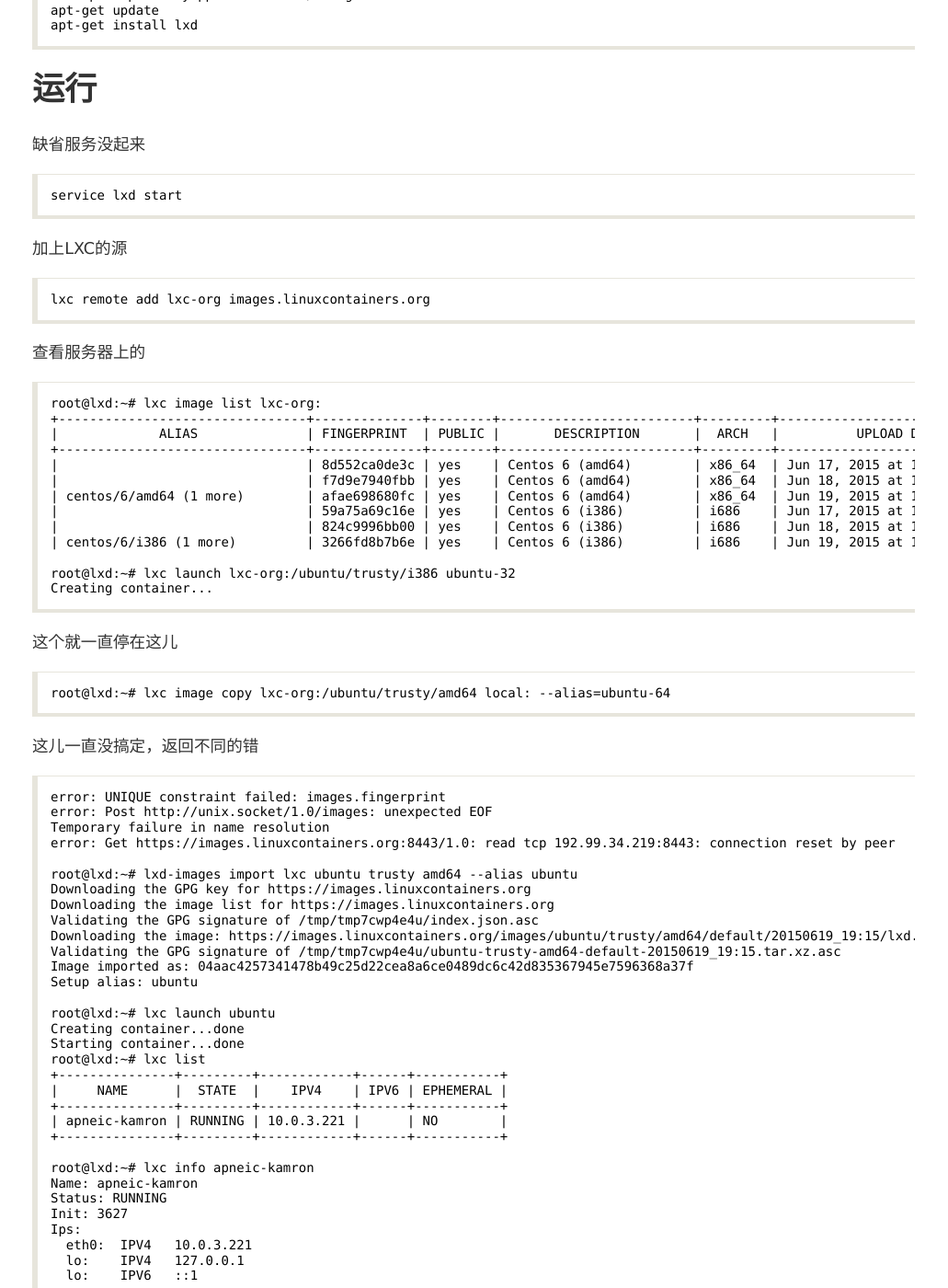
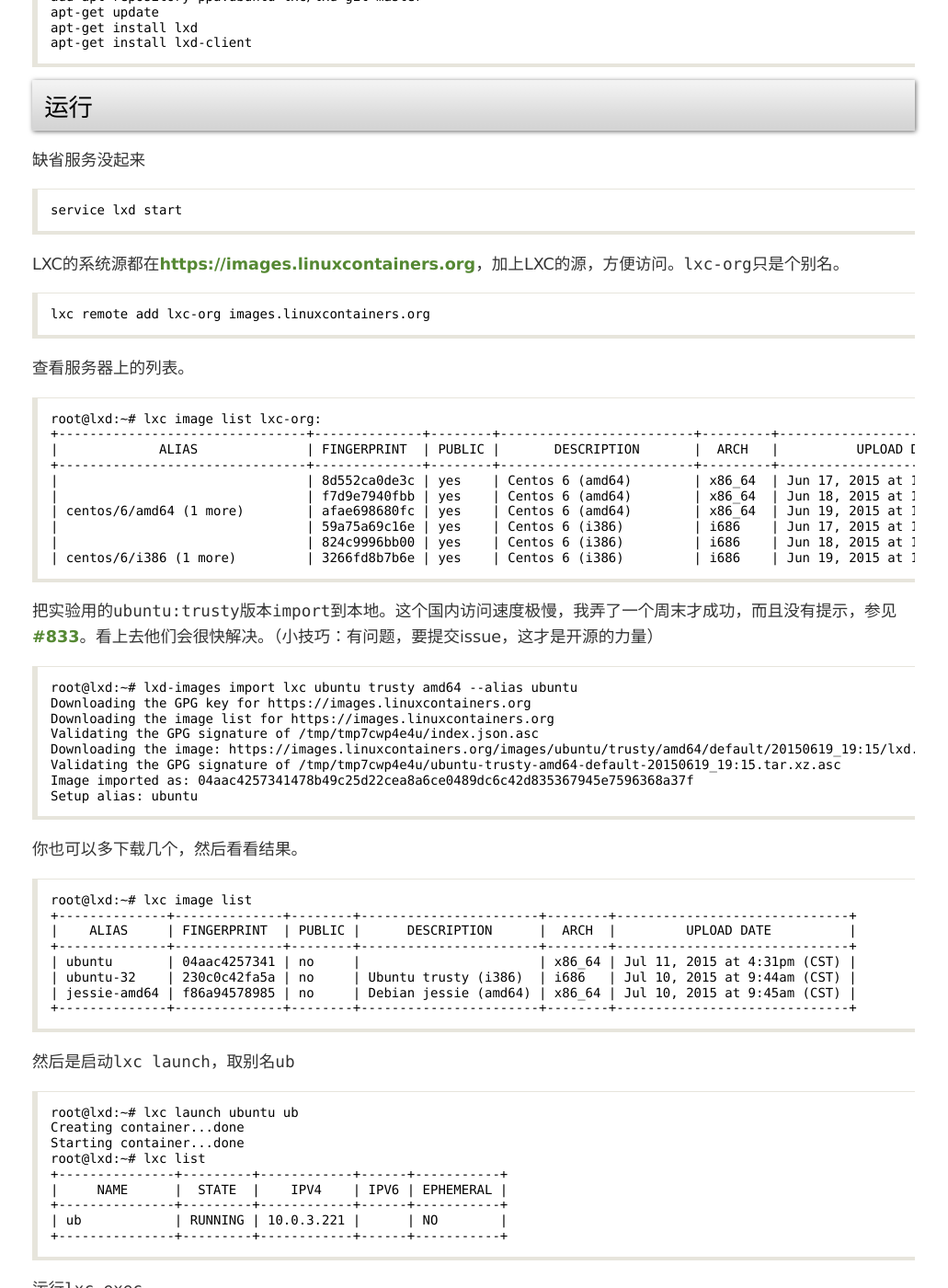
Before and after one commit to larrycai/larrycai.github.com, a Jekyll site: the page built from drafts/2015-07-10-experience-lxd-in-ustack.markdown, in a window 1280 px wide and 1400 px high, scrolled down 1268 px. Shown: the whole window at 92% size, without its empty margins (125-1156 px from the left). Built offline with Jekyll 4.4.1, drawn with Linux system fonts in a browser that asks for light colours; Markdown is read by kramdown in place of the engine named in the settings; comment, search, counter and statistics services are not loaded; some of the changed text lies outside the part shown.

Commit message:
blog for lxd is finished

```diff
--- a/drafts/2015-07-10-experience-lxd-in-ustack.markdown
+++ b/drafts/2015-07-10-experience-lxd-in-ustack.markdown
@@ -1,38 +1,43 @@
 ---
 layout: post
-title: (没有写完）在Ustack公有云上体验LXD：一个基于Linux容器上的Hypervisor
+title: 在Ustack公有云上体验LXD：一个基于Linux容器上的Hypervisor
 ---
 # 介绍 #
 
-[粗略看了Hyper](http://www.larrycaiyu.com/2015/07/09/experience-hyper-in-ustack.html)以后，我想换个方向，看看Ubuntu的LXD。它也不同于Docker container技术。
+[粗略看了Hyper](http://www.larrycaiyu.com/2015/07/09/experience-hyper-in-ustack.html)以后，我想换个方向，看看Ubuntu的LXD。它不同于Docker/CoreOS container技术。
 
-国内介绍LXD的文章很少，国外也不多（看参考链接）。虽说存在挺长时间了，但只是在今年五月渥太华的Openstack Summit上Ubuntu讲了[LXD vs KVM](https://www.openstack.org/summit/vancouver-2015/summit-videos/presentation/lxd-vs-kvm)，才引起了不少注意。
+国内介绍LXD的文章很少，国外也不多（看参考链接）。虽说存在挺长时间了，但只是在今年五月渥太华的Openstack Summit上Ubuntu讲了[LXD vs KVM](https://www.openstack.org/summit/vancouver-2015/summit-videos/presentation/lxd-vs-kvm)，才引起了更多注意。
 
 这篇博客就是介绍如何在[UnitedStack公有云][ustack]上体验一下LXD的效果来加深理解，相信你自己用物理机或虚机也是一样的（用公有云省去安装和proxy的问题）。
 
-# 安装 #
+# 安装 & 运行 #
+
+## 安装 ##
 
 在ustack上选择Ubuntu 15.04，最小配置，连上公网IP，ssh登陆，一气呵成。
 
-![](http://www.larrycaiyu.com/images/hyper-1.png)
+![](http://www.larrycaiyu.com/images/lxd-1.png)
 
-现在就可以安装了，LXD 0.7也已经在Ubuntu 15.04中了，安装比较方便，看[官方文档](https://insights.ubuntu.com/2015/04/28/getting-started-with-lxd-the-container-lightervisor/)。我再借鉴了github上的[LXD项目](https://github.com/lxc/lxd),用PPA更新到最新版本。
+现在就可以安装了，LXD 0.7也已经在Ubuntu 15.04中了，安装比较方便，看[官方文档](https://insights.ubuntu.com/2015/04/28/getting-started-with-lxd-the-container-lightervisor/)。
+
+我再借鉴了github上的[LXD项目](https://github.com/lxc/lxd)，用PPA更新到最新版本。 别忘了更新`lxd-client`，它包含了使用到的`lxc`命令。 否则会出现不一致的问题：`websocket: bad handshake`，参见[#832](https://github.com/lxc/lxd/issues/832)
 
 	add-apt-repository ppa:ubuntu-lxc/lxd-git-master
 	apt-get update
 	apt-get install lxd
+	apt-get install lxd-client
 
-# 运行 #
+## 运行 ##
 
 缺省服务没起来
 
 	service lxd start
 
-加上LXC的源
+LXC的系统源都在[https://images.linuxcontainers.org](https://images.linuxcontainers.org)，加上LXC的源，方便访问。`lxc-org`只是个别名。
 
 	lxc remote add lxc-org images.linuxcontainers.org
 
-查看服务器上的
+查看服务器上的列表。
 
 	root@lxd:~# lxc image list lxc-org:
 	+--------------------------------+--------------+--------+-------------------------+---------+-------------------------------+
@@ -44,6 +49,118 @@ title: (没有写完）在Ustack公有云上体验LXD：一个基于Linux容器
 	|                                | 59a75a69c16e | yes    | Centos 6 (i386)         | i686    | Jun 17, 2015 at 11:19am (CST) |
 	|                                | 824c9996bb00 | yes    | Centos 6 (i386)         | i686    | Jun 18, 2015 at 11:20am (CST) |
 	| centos/6/i386 (1 more)         | 3266fd8b7b6e | yes    | Centos 6 (i386)         | i686    | Jun 19, 2015 at 11:20am (CST) |
+
+把实验用的`ubuntu:trusty`版本`import`到本地。这个国内访问速度极慢，我弄了一个周末才成功，而且没有提示，参见[#833](https://github.com/lxc/lxd/issues/833)。看上去他们会很快解决。（小技巧：有问题，要提交issue，这才是开源的力量）
+
+	root@lxd:~# lxd-images import lxc ubuntu trusty amd64 --alias ubuntu
+	Downloading the GPG key for https://images.linuxcontainers.org
+	Downloading the image list for https://images.linuxcontainers.org
+	Validating the GPG signature of /tmp/tmp7cwp4e4u/index.json.asc
+	Downloading the image: https://images.linuxcontainers.org/images/ubuntu/trusty/amd64/default/20150619_19:15/lxd.tar.xz
+	Validating the GPG signature of /tmp/tmp7cwp4e4u/ubuntu-trusty-amd64-default-20150619_19:15.tar.xz.asc
+	Image imported as: 04aac4257341478b49c25d22cea8a6ce0489dc6c42d835367945e7596368a37f
+	Setup alias: ubuntu
+
+你也可以多下载几个，然后看看结果。
+
+	root@lxd:~# lxc image list
+	+--------------+--------------+--------+-----------------------+--------+------------------------------+
+	|    ALIAS     | FINGERPRINT  | PUBLIC |      DESCRIPTION      |  ARCH  |         UPLOAD DATE          |
+	+--------------+--------------+--------+-----------------------+--------+------------------------------+
+	| ubuntu       | 04aac4257341 | no     |                       | x86_64 | Jul 11, 2015 at 4:31pm (CST) |
+	| ubuntu-32    | 230c0c42fa5a | no     | Ubuntu trusty (i386)  | i686   | Jul 10, 2015 at 9:44am (CST) |
+	| jessie-amd64 | f86a94578985 | no     | Debian jessie (amd64) | x86_64 | Jul 10, 2015 at 9:45am (CST) |
+	+--------------+--------------+--------+-----------------------+--------+------------------------------+
+
+然后是启动`lxc launch`，取别名`ub`
+
+	root@lxd:~# lxc launch ubuntu ub
+	Creating container...done
+	Starting container...done
+	root@lxd:~# lxc list
+	+---------------+---------+------------+------+-----------+
+	|     NAME      |  STATE  |    IPV4    | IPV6 | EPHEMERAL |
+	+---------------+---------+------------+------+-----------+
+	| ub            | RUNNING | 10.0.3.221 |      | NO        |
+	+---------------+---------+------------+------+-----------+
+
+运行`lxc exec`
+
+	root@lxd:~# lxc exec ub /bin/bash
+	root@ub:~# uname -a
+	Linux ub 3.19.0-15-generic #15-Ubuntu SMP Thu Apr 16 23:32:37 UTC 2015 x86_64 x86_64 x86_64 GNU/Linux
+
+# 简单分析 #
+
+现在我们简单分析一下lxd和docker的相同点和区别。这只是初步的，关于更深层次的分析，可以查其他的资料。
+
+## 都是linux容器 ##
+
+首先他们都是基于linux容器的技术，所以在容器中看到的内核都是服务器的`3.19.0-15-generic #15-Ubuntu SMP`。
+
+	root@lxd:~# uname -a
+	Linux lxd 3.19.0-15-generic #15-Ubuntu SMP Thu Apr 16 23:32:37 UTC 2015 x86_64 x86_64 x86_64 GNU/Linux
+	root@lxd:~# lxc exec ub /bin/bash
+	root@ub:~# uname -a
+	Linux ub 3.19.0-15-generic #15-Ubuntu SMP Thu Apr 16 23:32:37 UTC 2015 x86_64 x86_64 x86_64 GNU/Linux
+
+## 启动模式 ##
+
+启动模式，这是最大区别，`docker`启动后，里面看到就是一个process
+
+
+	docker@boot2docker:~$ docker run -it ubuntu bash
+	root@4a08576d739b:/# ps -ef
+	UID        PID  PPID  C STIME TTY          TIME CMD
+	root         1     0  0 09:24 ?        00:00:00 bash
+	root        15     1  0 09:25 ?        00:00:00 ps -ef
+
+而在lxd中，他是一个比较完整的系统，这是他叫基于Linux容器的Hypervisor的原因。LXD是想和KVM PK的。
+
+	root@ub:~# ps -ef
+	UID        PID  PPID  C STIME TTY          TIME CMD
+	root         1     0  0 01:45 ?        00:00:14 /sbin/init
+	root       539     1  0 01:46 ?        00:00:01 upstart-udev-bridge --daemon
+	root       615     1  0 01:46 ?        00:00:00 /lib/systemd/systemd-udevd --daemon
+	root       796     1  0 01:46 ?        00:00:00 dhclient -1 -v -pf /run/dhclient.eth0.pid -lf /var/lib/dhcp/dhclient.eth0.leases eth0
+	syslog     866     1  0 01:46 ?        00:00:00 rsyslogd
+	root      1046     1  0 01:46 ?        00:00:00 cron
+	root      1110     1  0 01:46 console  00:00:00 /sbin/getty -8 38400 console
+	root      1209     1  0 01:46 ?        00:00:01 upstart-socket-bridge --daemon
+	root      1210     1  0 01:46 ?        00:00:01 upstart-file-bridge --daemon
+	root      2397     0  0 01:57 ?        00:00:00 /bin/bash
+	root      7210     0  0 02:17 ?        00:00:00 /bin/bash
+	root      9515     1  0 02:50 ?        00:00:00 /sbin/getty -8 38400 tty4
+	root      9517     1  0 02:50 ?        00:00:00 /sbin/getty -8 38400 tty2
+	root      9518     1  0 02:50 ?        00:00:00 /sbin/getty -8 38400 tty3
+	root      9519     1  0 02:50 ?        00:00:00 /sbin/getty -8 38400 tty1
+	root      9527  7210  0 02:50 ?        00:00:00 ps -ef
+
+## 程序运行 ##
+
+那如果在容器里运行程序会怎么样呢。
+
+lxd中：
+
+	root@lxd:~# lxc exec ub bash
+	root@ub:~# sleep 100
+	root@lxd:~# ps -ef | grep sleep
+	100000    3580  3544  0 12:27 pts/12   00:00:00 sleep 100
+
+docker中：
+
+	docker@boot2docker:~$ docker run -it ubuntu bash
+	root@2fbd16a0b1ad:/# sleep 100
+	docker@boot2docker:~$ ps -ef | grep sleep
+	root     25621 25603  0 11:06 pts/5    00:00:00 sleep 100
+
+在容器外面服务器上，都能看到这个运行的进程。
+
+
+# 碰到的问题 #
+    root@lxd:~# lxc exec ub /bin/bash
+	error: websocket: bad handshake
+
 
 	root@lxd:~# lxc launch lxc-org:/ubuntu/trusty/i386 ubuntu-32
 	Creating container...
@@ -59,62 +176,19 @@ title: (没有写完）在Ustack公有云上体验LXD：一个基于Linux容器
 	Temporary failure in name resolution
 	error: Get https://images.linuxcontainers.org:8443/1.0: read tcp 192.99.34.219:8443: connection reset by peer
 
-	root@lxd:~# lxd-images import lxc ubuntu trusty amd64 --alias ubuntu
-	Downloading the GPG key for https://images.linuxcontainers.org
-	Downloading the image list for https://images.linuxcontainers.org
-	Validating the GPG signature of /tmp/tmp7cwp4e4u/index.json.asc
-	Downloading the image: https://images.linuxcontainers.org/images/ubuntu/trusty/amd64/default/20150619_19:15/lxd.tar.xz
-	Validating the GPG signature of /tmp/tmp7cwp4e4u/ubuntu-trusty-amd64-default-20150619_19:15.tar.xz.asc
-	Image imported as: 04aac4257341478b49c25d22cea8a6ce0489dc6c42d835367945e7596368a37f
-	Setup alias: ubuntu
-
-	root@lxd:~# lxc launch ubuntu
-	Creating container...done
-	Starting container...done
-	root@lxd:~# lxc list
-	+---------------+---------+------------+------+-----------+
-	|     NAME      |  STATE  |    IPV4    | IPV6 | EPHEMERAL |
-	+---------------+---------+------------+------+-----------+
-	| apneic-kamron | RUNNING | 10.0.3.221 |      | NO        |
-	+---------------+---------+------------+------+-----------+
-
-	root@lxd:~# lxc info apneic-kamron
-	Name: apneic-kamron
-	Status: RUNNING
-	Init: 3627
-	Ips:
-	  eth0:  IPV4   10.0.3.221
-	  lo:    IPV4   127.0.0.1
-	  lo:    IPV6   ::1
-
-	root@lxd:~# lxc image list
-	+--------------+--------------+--------+-----------------------+--------+------------------------------+
-	|    ALIAS     | FINGERPRINT  | PUBLIC |      DESCRIPTION      |  ARCH  |         UPLOAD DATE          |
-	+--------------+--------------+--------+-----------------------+--------+------------------------------+
-	| ubuntu       | 04aac4257341 | no     |                       | x86_64 | Jul 11, 2015 at 4:31pm (CST) |
-	| ubuntu-32    | 230c0c42fa5a | no     | Ubuntu trusty (i386)  | i686   | Jul 10, 2015 at 9:44am (CST) |
-	| jessie-amd64 | f86a94578985 | no     | Debian jessie (amd64) | x86_64 | Jul 10, 2015 at 9:45am (CST) |
-	+--------------+--------------+--------+-----------------------+--------+------------------------------+
-
-	root@lxd:~# lxc exec ub /bin/bash
-	error: websocket: bad handshake
-
-# 再看看 #
-
-# 和其他技术的关系 #
-## 和docker、appc的关系 ##
-## openstack ##
-## lxc ##
-## docker下的lxc ##
-
-## 问题 ##
-* https://github.com/lxc/lxd/blob/master/scripts/lxd-images
-* https://github.com/lxc/lxd/issues/833
-* https://github.com/lxc/lxd/issues/832
 # 总结 #
 
+通过几个简单的实验，可以看出LXD是在一个基于container的Linux容器虚拟机，结合了linux容器和虚拟机的优点，目标是云里替换KVM虚拟机。因此他还有一个openstack的组件`nova-compute-lxd`。
 
-# 参考 #
+我对底层技术不在行，这里只是搭了个环境，理解一下他的简单区别。希望有高手有进一步分析。
+
+LXD一再强调他自己是系统级的container，docker/CoreOS是业务层的App container，两者互补，并不冲突。不过docker和CoreOS像是并不买它的账，毕竟没有这一层，容器也可以运行的很好。
+
+技术就是这样，不是你说好就是好。
+
+## 参考 ##
+
+下面是我做实验时用到的一下资料。
 
 * https://github.com/lxc/lxd
 * http://www.ubuntu.com/cloud/tools/lxd
@@ -123,5 +197,8 @@ title: (没有写完）在Ustack公有云上体验LXD：一个基于Linux容器
 * http://blog.scottlowe.org/2015/05/06/quick-intro-lxd/
 * https://github.com/lxc/lxd/issues/756
 * https://images.linuxcontainers.org/images
+* https://github.com/lxc/lxd/issues/833
+* https://github.com/lxc/lxd/issues/832
+* https://github.com/lxc/lxd/blob/master/scripts/lxd-images
 
 [ustack]: https://www.ustack.com
```
